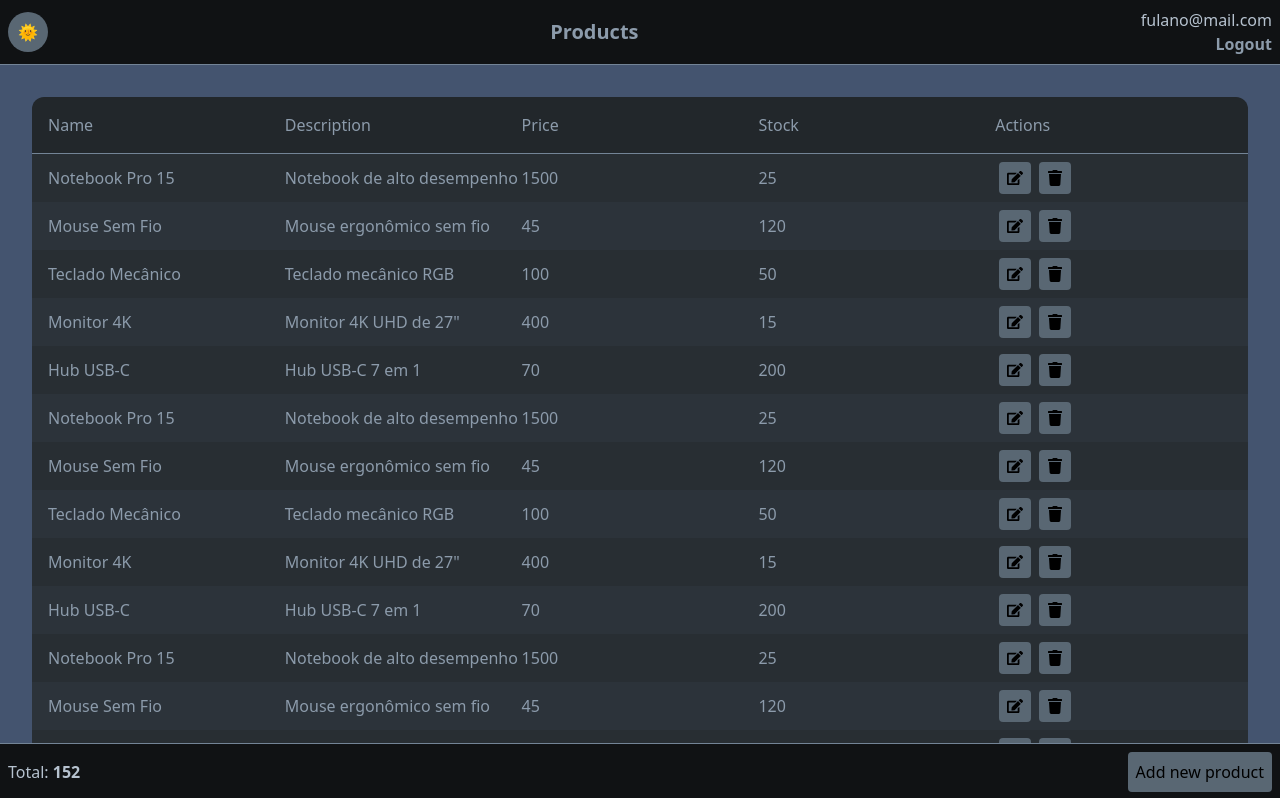
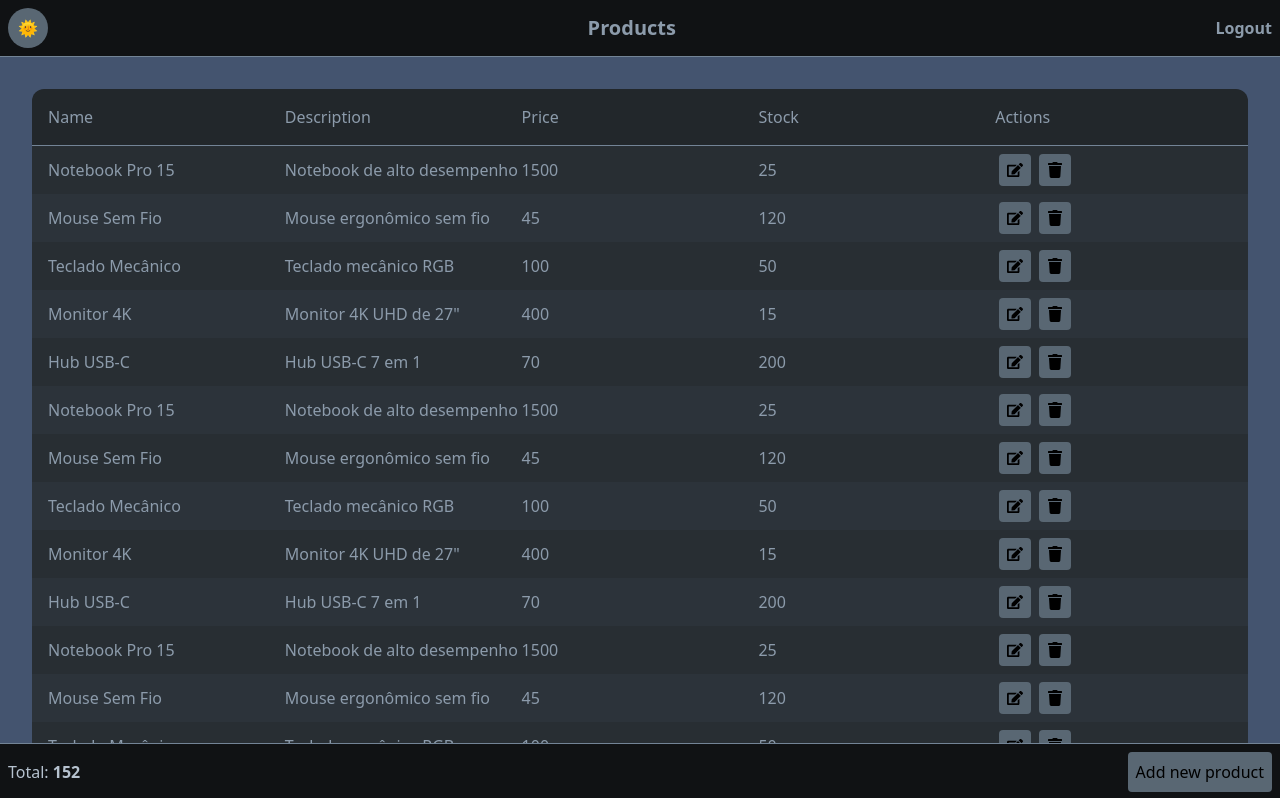
Before and after one commit to mairess/t-alpha-challenge, a React (Vite) app: page /dashboard in a window 1280 px wide. Shown: the top 798 px of the page. Built offline with nearby package versions, Linux system fonts and the light colour scheme.

Commit message:
feat: recover user from storage and render it on header

```diff
--- a/src/components/FormLogin.tsx
+++ b/src/components/FormLogin.tsx
@@ -60,6 +60,7 @@ function FormLogin() {
       icon: 'success',
       title: 'Logado com sucesso!',
     }).then(() => {
+      localStorage.setItem('user', formValues.taxNumber);
       navigate('/dashboard');
     });
   };
--- a/src/components/Header.tsx
+++ b/src/components/Header.tsx
@@ -6,6 +6,9 @@ import ThemeContext from '../context/ThemeContext';
 function Header() {
   const navigate = useNavigate();
   const { isDarkMode, toggleTheme } = useContext(ThemeContext);
+
+  const storedUser = localStorage.getItem('user');
+  const user = storedUser ? JSON.parse(storedUser) : '';
 
   const handleLogout = () => {
     localStorage.clear();
@@ -32,7 +35,7 @@ function Header() {
 
         <div className="flex flex-col items-end gap">
           <div>
-            <p className="text-text-secondary-light dark:text-text-secondary-dark">fulano@mail.com</p>
+            <p className="text-text-secondary-light dark:text-text-secondary-dark">{user}</p>
           </div>
           <div>
             <button
```
